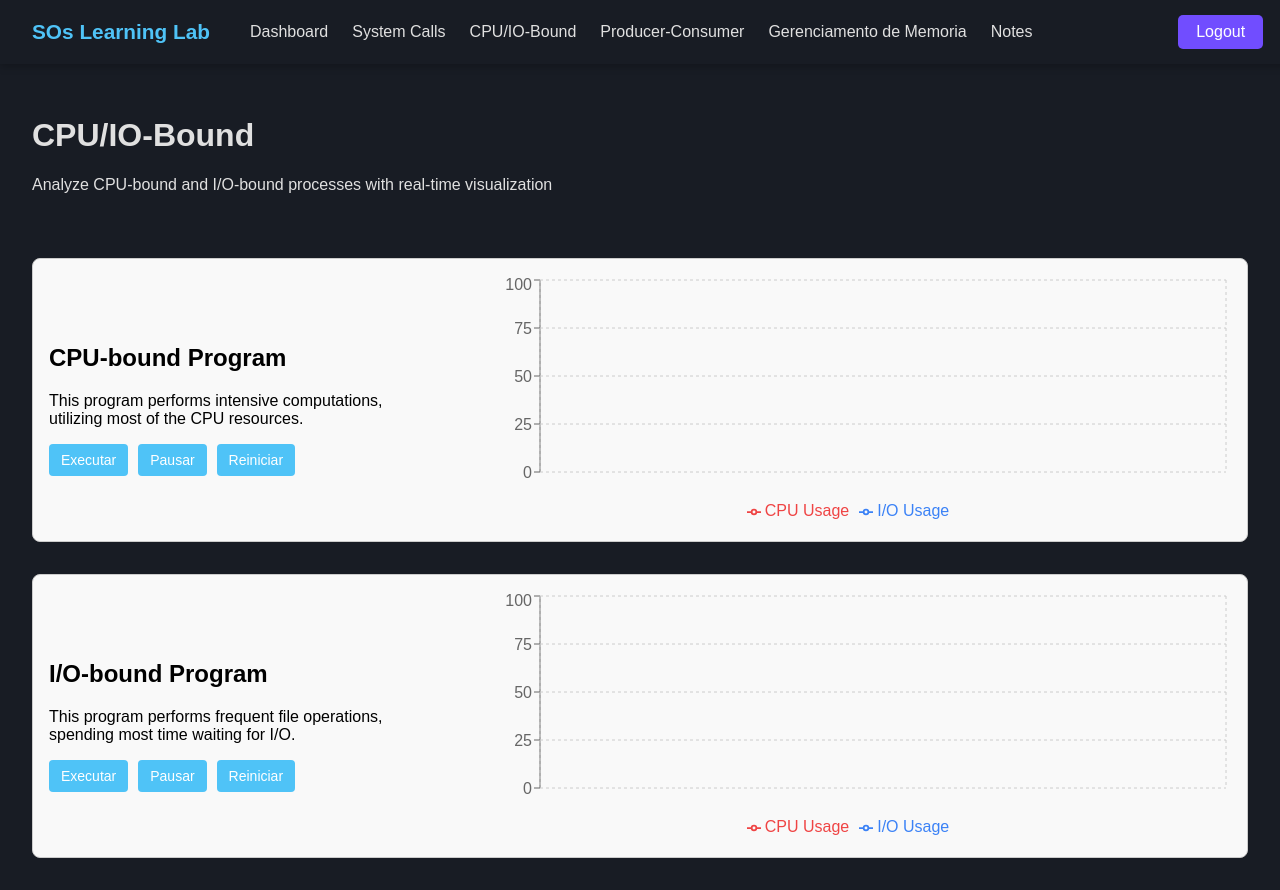
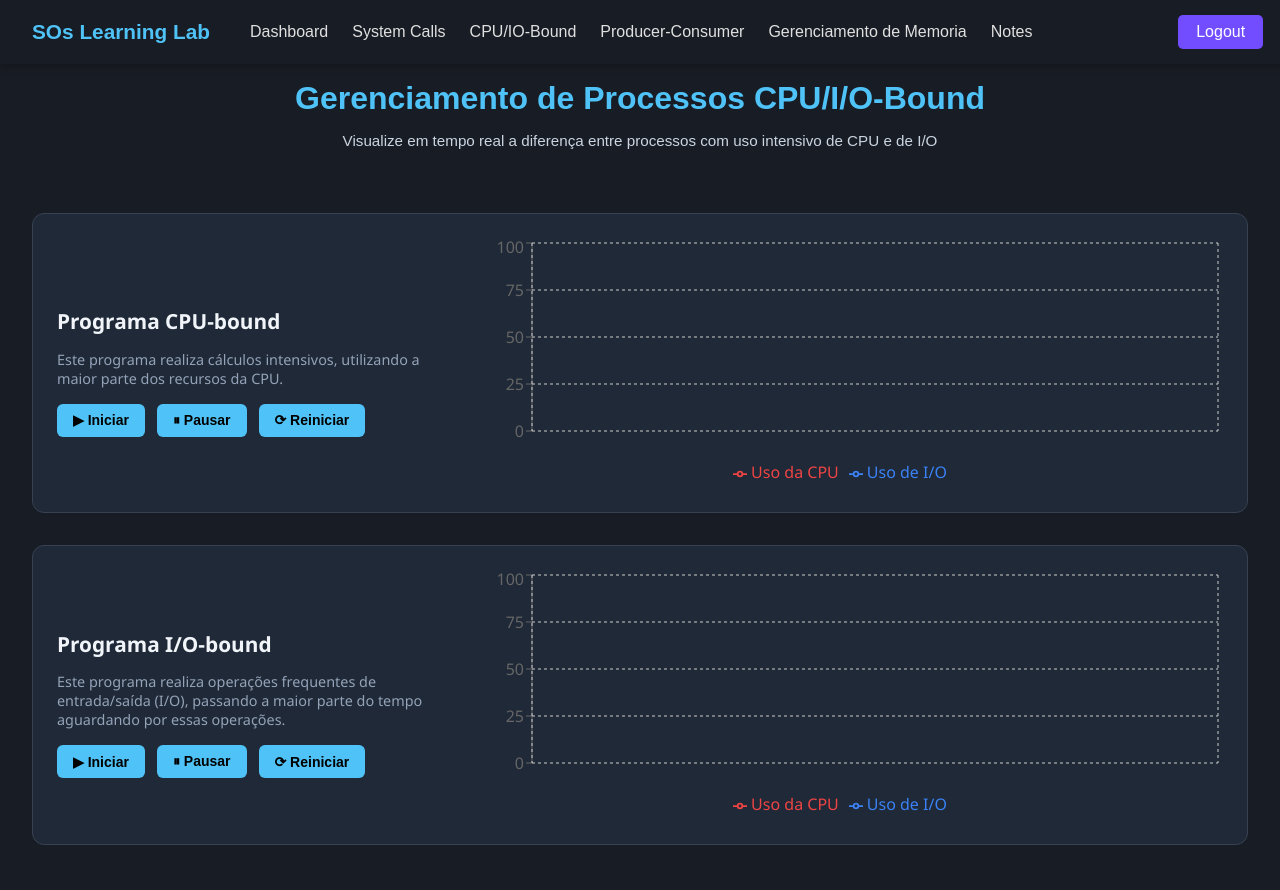
Before and after one commit to LHuss31/SOs_Project, a React (Vite) app: page /CPU_IO_Bound in a window 1280 px wide. Built offline with nearby package versions, Linux system fonts and the light colour scheme.

Commit message:
Design do Gerenciamento de processos bound alterado

```diff
--- a/src/pages/CPU_IO_Bound.css
+++ b/src/pages/CPU_IO_Bound.css
@@ -1,52 +1,90 @@
+/* Container geral */
 .app-container {
   display: flex;
   flex-direction: column;
   gap: 2rem;
   padding: 2rem;
-  font-family: sans-serif;
+  font-family: 'Segoe UI', sans-serif;
+  max-width: 1300px;
+  margin: 0 auto;
 }
 
+/* Cabeçalho */
+.bounds-header {
+  text-align: center;
+  margin-top: 5rem;
+  margin-bottom: 2rem;
+}
+
+.bounds-header h1 {
+  font-size: 2rem;
+  font-weight: 700;
+  color: #4fc3f7;
+  margin-bottom: 0.5rem;
+}
+
+.bounds-header p {
+  color: #cbd5e1;
+  font-size: 0.95rem;
+}
+
+/* Cartão visual */
 .monitor-card {
-  border: 1px solid #ccc;
-  border-radius: 8px;
-  padding: 1rem;
-  background-color: #f9f9f9;
-  color:#000
+  background-color: #1f2937;
+  border-radius: 12px;
+  border: 1px solid #374151;
+  padding: 1.5rem;
+  color: #f1f5f9;
 }
 
 .monitor-content {
   display: flex;
-  gap: 3rem;
+  gap: 2rem;
   align-items: center;
   justify-content: space-between;
+  flex-wrap: wrap;
 }
 
 .monitor-info {
   flex: 1;
+  min-width: 250px;
 }
 
 .chart-container {
   flex: 2;
+  min-width: 300px;
+}
+
+.monitor-info h2 {
+  font-size: 1.3rem;
+  margin-bottom: 0.25rem;
+}
+
+.monitor-info p {
+  color: #94a3b8;
+  font-size: 0.9rem;
+  margin-bottom: 1rem;
+}
+
+/* Botões */
+.button-group {
+  display: flex;
+  gap: 0.75rem;
 }
 
 .button-group button {
-  margin-right: 10px;
-  padding: 8px 12px;
-  font-size: 14px;
+  padding: 0.5rem 1rem;
+  font-size: 0.875rem;
   border: none;
+  border-radius: 6px;
+  font-weight: 600;
+  cursor: pointer;
   background-color: #4fc3f7;
-  color: white;
-  border-radius: 4px;
-  cursor: pointer;
+  color: #000;
+  transition: 0.3s ease;
 }
 
 .button-group button:hover {
-  background-color: #4fc3f7;
+  box-shadow: 0 0 8px #4fc3f7;
+  transform: translateY(-1px);
 }
-
-.bounds-header {
-  margin-left: 1rem;
-  margin-top: 5rem;
-  padding: 1rem;
-  padding-right: 35rem;
-}
--- a/src/pages/CPU_IO_Bound.tsx
+++ b/src/pages/CPU_IO_Bound.tsx
@@ -63,9 +63,9 @@ function ResourceMonitor({ title, description, mode }: ResourceMonitorProps) {
           <h2>{title}</h2>
           <p>{description}</p>
           <div className="button-group">
-            <button onClick={() => setIsRunning(true)}>Executar</button>
-            <button onClick={() => setIsRunning(false)}>Pausar</button>
-            <button onClick={reset}>Reiniciar</button>
+            <button onClick={() => setIsRunning(true)}>▶ Iniciar</button>
+            <button onClick={() => setIsRunning(false)}>⏸ Pausar</button>
+            <button onClick={reset}>⟳ Reiniciar</button>
           </div>
         </div>
         <div className="chart-container">
@@ -92,7 +92,7 @@ function ResourceMonitor({ title, description, mode }: ResourceMonitorProps) {
                 type="monotone"
                 dataKey="cpu"
                 stroke="#ef4444"
-                name="CPU Usage"
+                name="Uso da CPU"
                 strokeWidth={2}
                 dot={false}
               />
@@ -100,7 +100,7 @@ function ResourceMonitor({ title, description, mode }: ResourceMonitorProps) {
                 type="monotone"
                 dataKey="io"
                 stroke="#3b82f6"
-                name="I/O Usage"
+                name="Uso de I/O"
                 strokeWidth={2}
                 dot={false}
               />
@@ -117,18 +117,18 @@ export default function CPU_IO_Bound() {
     <>
       <NavBar />
       <header className="bounds-header">
-      <h1>CPU/IO-Bound</h1>
-      <p>Analyze CPU-bound and I/O-bound processes with real-time visualization</p>
+        <h1>Gerenciamento de Processos CPU/I/O-Bound</h1>
+        <p>Visualize em tempo real a diferença entre processos com uso intensivo de CPU e de I/O</p>
       </header>
       <div className="app-container">
         <ResourceMonitor
-        title="CPU-bound Program"
-        description="This program performs intensive computations, utilizing most of the CPU resources."
+          title="Programa CPU-bound"
+          description="Este programa realiza cálculos intensivos, utilizando a maior parte dos recursos da CPU."
           mode="cpu"
         />
         <ResourceMonitor
-        title="I/O-bound Program"
-        description="This program performs frequent file operations, spending most time waiting for I/O."
+          title="Programa I/O-bound"
+          description="Este programa realiza operações frequentes de entrada/saída (I/O), passando a maior parte do tempo aguardando por essas operações."
           mode="io"
         />
       </div>
```
Lines whose indentation alone changed are shown as unchanged.
